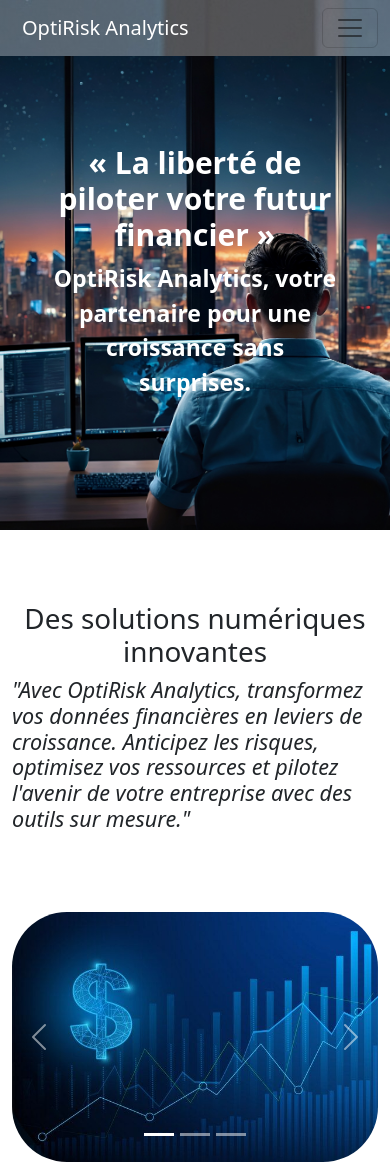
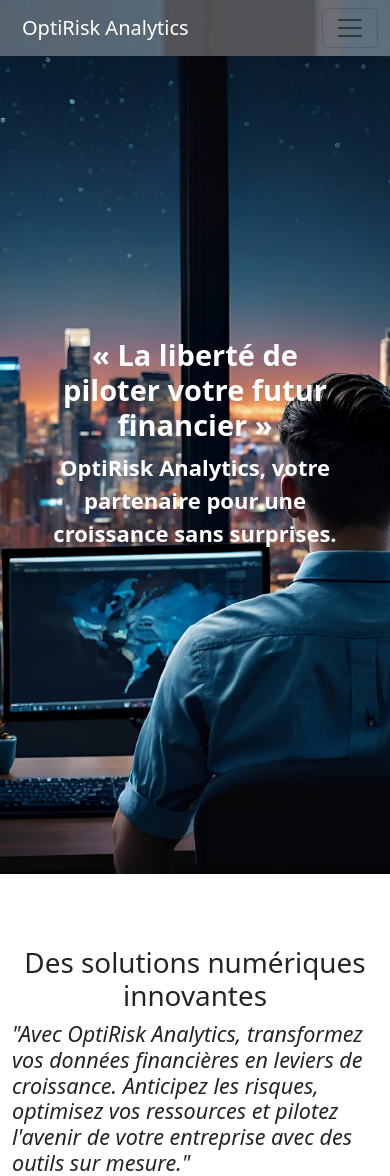
Before and after one commit to dorian68/OptiRisk_Analytics, a Django app: page / in a window 390 px wide. Shown: the top 1176 px of the page. Run offline with Django 3.2, Linux system fonts and the light colour scheme; some libraries are stand-ins or nearby versions.

Commit message:
v17122024v2

```diff
--- a/website/templates/home2.html
+++ b/website/templates/home2.html
@@ -58,17 +58,17 @@
     .front_img {
         background-size: cover; /* Zoom pour petits écrans */
         background-attachment: fixed; /* Désactive l'effet fixe */
-        height: 500px; /* Ajuste la hauteur */
+        height: 100vh; /* Ajuste la hauteur */
     }
 
     .front_img .text-container {
-        font-size: 23px; /* Réduit la taille du texte */
+        font-size: 22px; /* Réduit la taille du texte */
         padding: 10px; /* Ajoute un léger padding */
         text-align: center; /* Centre le texte horizontalement */
     }
 
     .front_img .text-container h1 {
-        font-size: 30px; /* Réduit la taille du titre */
+        font-size: 29px; /* Réduit la taille du titre */
         font-weight: bold;
     }
 }
```
